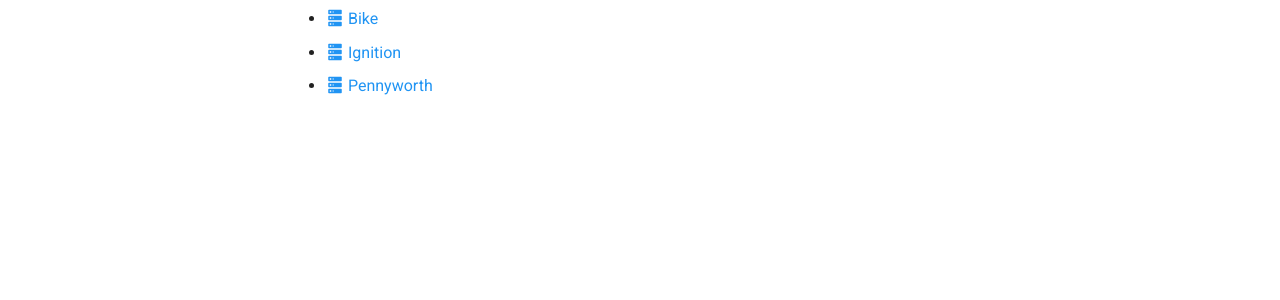
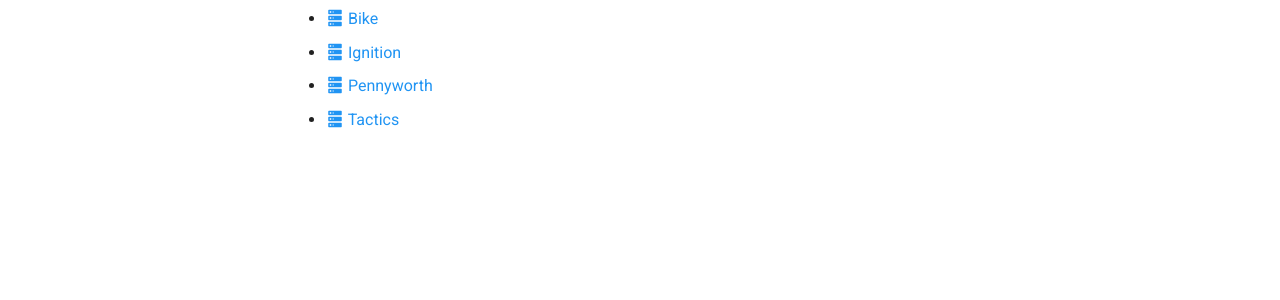
Before and after one commit to SolidCode321/htb-writups, an MkDocs documentation site: the page built from docs/hackthebox/index.md, in a window 1280 px wide. Shown: the part 338-638 px from the top of the page. Built offline with MkDocs 1.6.1 and Material for MkDocs 9.7.7, drawn with Linux system fonts in a browser that asks for light colours.

Commit message:
Add Tactics link to Hack The Box index

```diff
--- a/docs/hackthebox/index.md
+++ b/docs/hackthebox/index.md
@@ -7,3 +7,4 @@ This section contains my Hack The Box machine writeups.
 - [:material-server: Bike](Bike.md)
 - [:material-server: Ignition](ignition.md)
 - [:material-server: Pennyworth](pennyworth.md)
+- [:material-server: Tactics](tactics.md)
```
